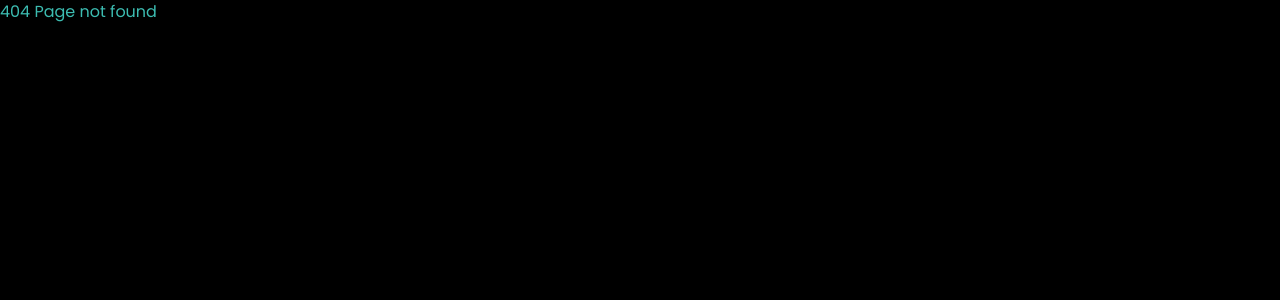
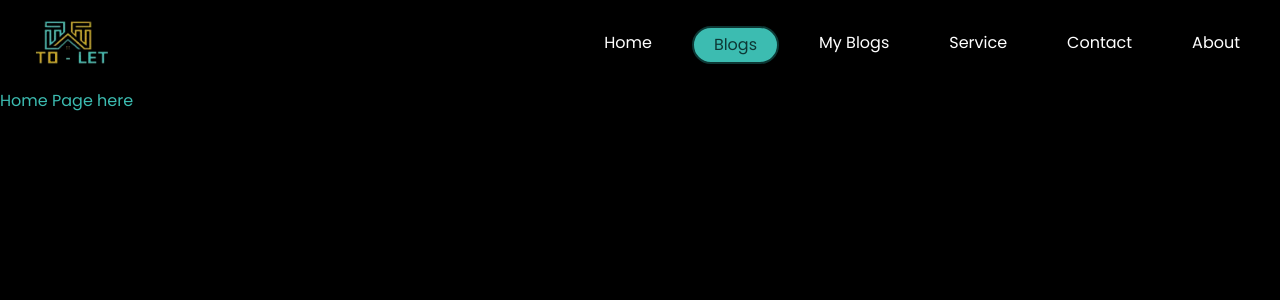
Before and after one commit to Pycreater/To-Let-Globe-Blogs, a React (Vite) app in the folder client/: page /blogs in a window 1280 px wide. Before the commit this address had no page. Shown: the top 300 px of the page. Built offline with nearby package versions, Linux system fonts and the light colour scheme.

Commit message:
feat(layout): change layout and add navbar

```diff
--- a/client/src/App.css
+++ b/client/src/App.css
@@ -51,3 +51,50 @@ h2 {
 .ql-editor {
   color: white;
 }
+
+* {
+  box-sizing: border-box;
+}
+
+.top {
+  position: sticky;
+  top: 0;
+  display: flex;
+  align-items: center;
+  padding: 10px 20px;
+}
+
+.topLeft {
+  flex: 3;
+}
+
+/* .topCenter {
+  flex: 2;
+} */
+
+.topRight {
+  flex: 6;
+  display: flex;
+  justify-content: flex-end;
+  gap: 20px;
+}
+
+.navbar-link {
+  padding: 5px 20px;
+  text-decoration: none;
+  color: white;
+  border-radius: 35px;
+  transition: background-color 0.3s ease;
+}
+
+.navbar-link:hover {
+  color: #0d3835;
+  background-color: #3cbcb1;
+  border: 2px solid #0d3835;
+}
+
+.navbar-link.active {
+  color: #0d3835;
+  background-color: #3cbcb1;
+  border: 2px solid #0d3835;
+}
--- a/client/src/App.jsx
+++ b/client/src/App.jsx
@@ -1,38 +1,53 @@
 import "./App.css";
-import { Routes, Route } from "react-router-dom";
+import { Routes, Route, Link } from "react-router-dom";
 import PublicRoute from "./components/PublicRoute";
 import PrivateRoute from "./components/PrivateRoute";
 import Login from "./pages/login";
 import Register from "./pages/register";
-import Home from "./pages/home";
-import AddBlog from "./pages/addBlog.jsx";
-import Blog from "./pages/blog.jsx";
+import Blogs from "./pages/blogs";
+import AddBlog from "./pages/addBlog";
+import Blog from "./pages/blog";
+import Layout from "./Layout";
 
 function App() {
   return (
-    <>
-      <Routes>
-        {/* Private chat route: Can only be accessed by authenticated users */}
+    <Routes>
+      {/* Wrap all routes with Layout */}
+      <Route path="/" element={<Layout />}>
+        {/* Private routes */}
         <Route
+          index={true}
           path="/"
           element={
-            <PrivateRoute>
-              <Home />
-            </PrivateRoute>
+            <div className="w-full h-screen flex items-center justify-center">
+              <Link
+                className="text-[#3cbcb1] text-lg hover:underline"
+                to="/blogs"
+              >
+                Go to Blogs Section | Not Design yet
+              </Link>
+            </div>
           }
         />
 
         <Route
-          path="/create-blog"
+          path="blogs"
+          element={
+            <PrivateRoute>
+              <Blogs />
+            </PrivateRoute>
+          }
+        />
+        <Route
+          path="create-blog"
           element={
             <PrivateRoute>
               <AddBlog />
             </PrivateRoute>
           }
         />
-
         <Route
-          path="/blog"
+          path="blog"
           element={
             <PrivateRoute>
               <Blog />
@@ -40,29 +55,35 @@ function App() {
           }
         />
 
-        {/* Public login route: Accessible by everyone */}
+        {/* Public routes */}
         <Route
-          path="/login"
+          path="login"
           element={
             <PublicRoute>
               <Login />
             </PublicRoute>
           }
         />
-
-        {/* Public register route: Accessible by everyone */}
         <Route
-          path="/register"
+          path="register"
           element={
             <PublicRoute>
               <Register />
             </PublicRoute>
           }
         />
+
         {/* 404 page */}
-        <Route path="*" element={<h1>404 Page not found</h1>} />
-      </Routes>
-    </>
+        <Route
+          path="*"
+          element={
+            <div className="w-full h-screen flex items-center justify-center">
+              <h1 className="text-lg">404 Page not found | Not Design yet</h1>
+            </div>
+          }
+        />
+      </Route>
+    </Routes>
   );
 }
 
--- /dev/null
+++ b/client/src/Layout.jsx
@@ -0,0 +1,14 @@
+import React from "react";
+import { Outlet } from "react-router-dom";
+import NavBar from "./components/Navbar";
+
+const Layout = () => {
+  return (
+    <div className="w-full">
+      <NavBar />
+      <Outlet />
+    </div>
+  );
+};
+
+export default Layout;
--- /dev/null
+++ b/client/src/components/Navbar.jsx
@@ -0,0 +1,64 @@
+import logo from "../assets/tolet.png";
+import { NavLink } from "react-router-dom";
+
+export default function NavBar() {
+  return (
+    <div className="top py-3 px-5">
+      <div className="topLeft">
+        <NavLink to="/" className="navbar-brand">
+          <img src={logo} alt="Logo" className="w-[100px]" />
+        </NavLink>
+      </div>
+      <div className="topRight">
+        <NavLink
+          to="/"
+          className={({ isActive }) =>
+            isActive ? "navbar-link active" : "navbar-link"
+          }
+        >
+          Home
+        </NavLink>
+        <NavLink
+          to="/blogs"
+          className={({ isActive }) =>
+            isActive ? "navbar-link active" : "navbar-link"
+          }
+        >
+          Blogs
+        </NavLink>
+        <NavLink
+          to="/my-blogs"
+          className={({ isActive }) =>
+            isActive ? "navbar-link active" : "navbar-link"
+          }
+        >
+          My Blogs
+        </NavLink>
+        <NavLink
+          to="/service"
+          className={({ isActive }) =>
+            isActive ? "navbar-link active" : "navbar-link"
+          }
+        >
+          Service
+        </NavLink>
+        <NavLink
+          to="/contact"
+          className={({ isActive }) =>
+            isActive ? "navbar-link active" : "navbar-link"
+          }
+        >
+          Contact
+        </NavLink>
+        <NavLink
+          to="/about"
+          className={({ isActive }) =>
+            isActive ? "navbar-link active" : "navbar-link"
+          }
+        >
+          About
+        </NavLink>
+      </div>
+    </div>
+  );
+}
--- a/client/src/components/PublicRoute.jsx
+++ b/client/src/components/PublicRoute.jsx
@@ -9,7 +9,7 @@ const PublicRoute = ({ children }) => {
   const { token, user } = useAuth();
 
   // If there is a valid token and user ID, navigate the user to the chat page
-  if (token && user) return <Navigate to="/" replace />;
+  if (token && user) return <Navigate to="/blogs" replace />;
 
   // If no token or user ID exists, render the child components as they are
   return children;
--- a/client/src/context/auth.context.jsx
+++ b/client/src/context/auth.context.jsx
@@ -36,7 +36,7 @@ const AuthProvider = ({ children }) => {
         setToken(data.accessToken);
         LocalStorage.set("user", data);
         LocalStorage.set("token", data.accessToken);
-        navigate("/");
+        navigate("/blogs");
       },
       (message) => {
         toast.error(message);
--- a/client/src/pages/addBlog.jsx
+++ b/client/src/pages/addBlog.jsx
@@ -69,7 +69,7 @@ const AddBlog = () => {
       setIsLoading,
       () => {
         resetForm();
-        navigate("/");
+        navigate("/blogs");
         toast.success("Blog created successfully!");
       },
       (message) => {
--- a/client/src/pages/home.jsx
+++ b/client/src/pages/blogs.jsx
@@ -1,6 +1,6 @@
 import React from "react";
 
-const home = () => {
+const Blogs = () => {
   return (
     <div className="text-gray-600">
       <h1>Home Page here</h1>
@@ -8,4 +8,4 @@ const home = () => {
   );
 };
 
-export default home;
+export default Blogs;
```
